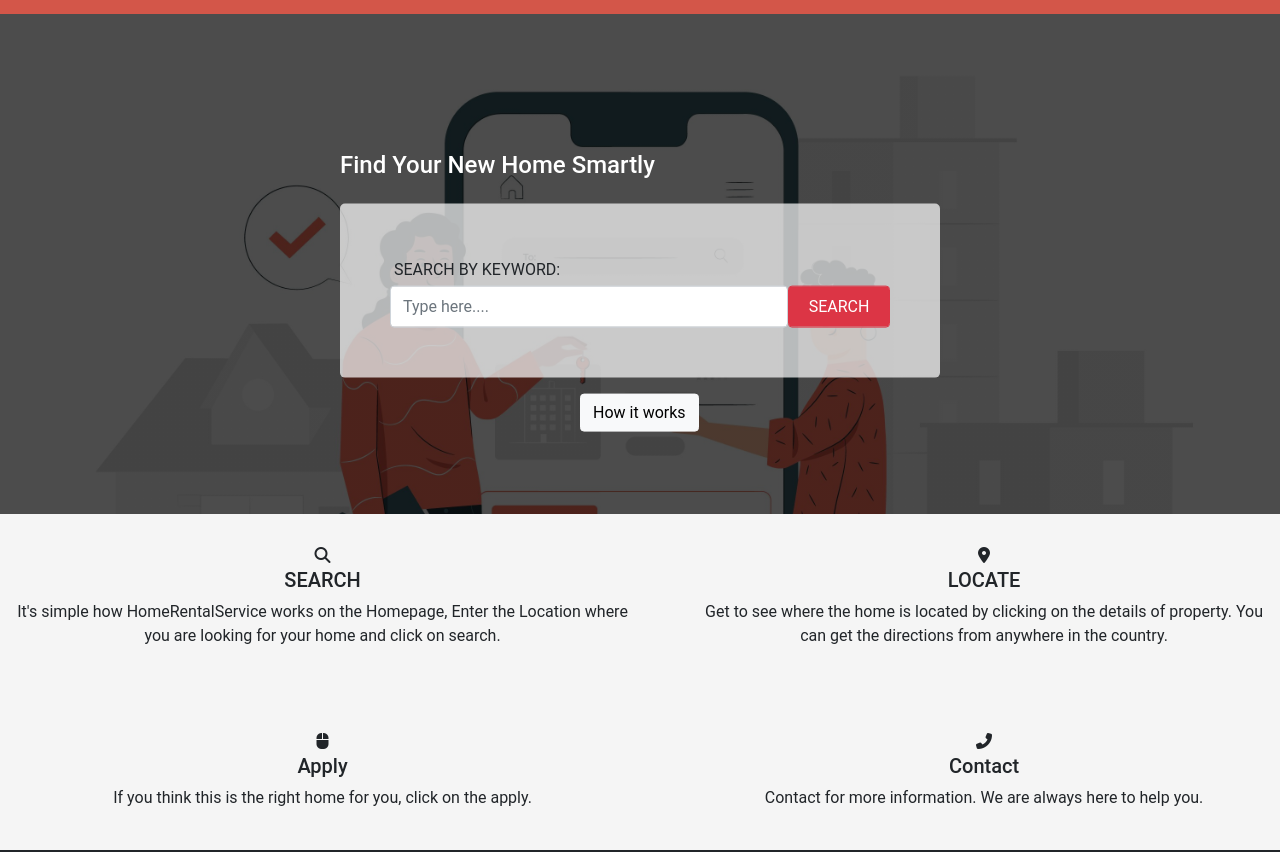
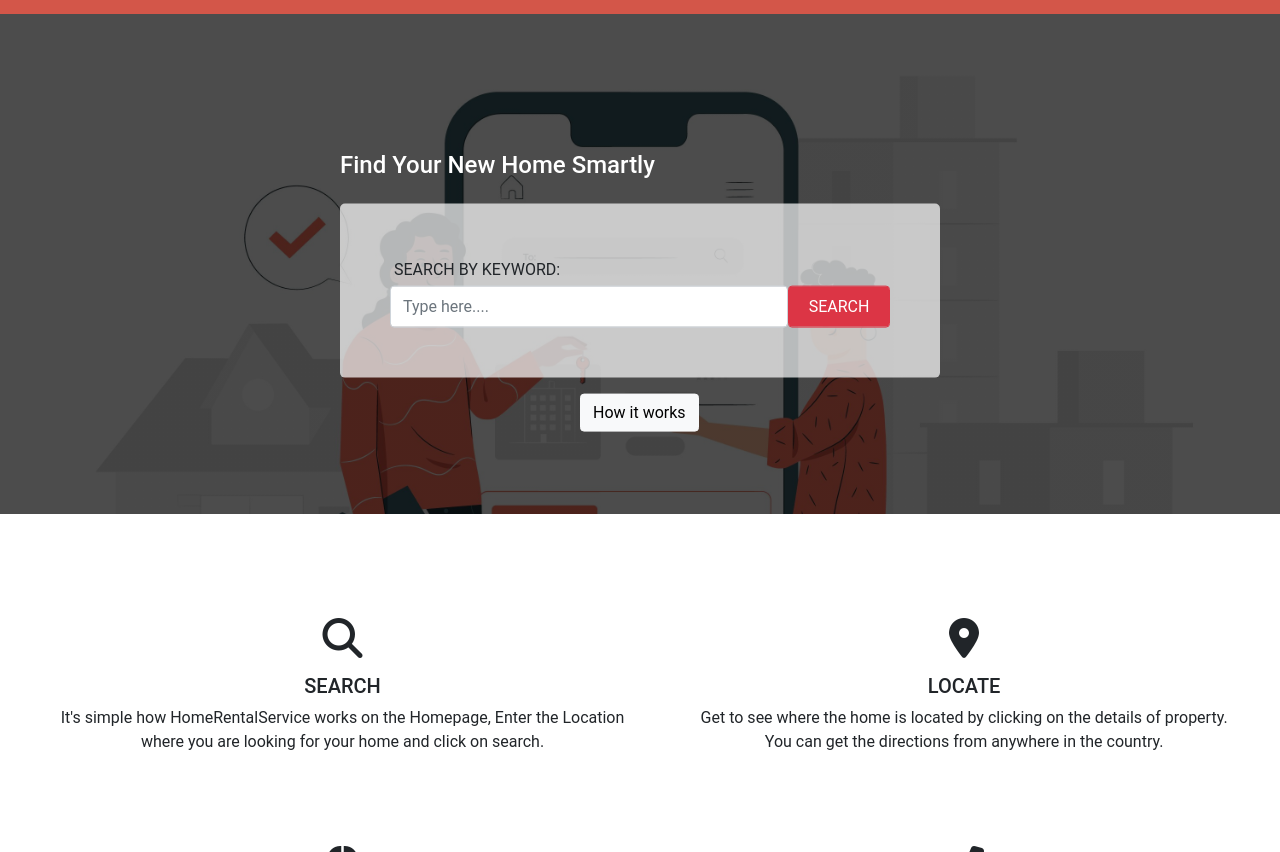
Before and after one commit to mahbubul14/house_rent, a website: page index.html in a window 1280 px wide. Shown: the part 66-918 px from the top of the page. Drawn offline with nearby package versions, Linux system fonts and the light colour scheme.

Commit message:
Update design for how it works section

```diff
--- a/index.html
+++ b/index.html
@@ -57,24 +57,24 @@
       </section>
       <section>
         <div>
-          <div class="grid-container bg-whitesmoke">
-            <div class="text-center">
-              <i class="fas fa-search"></i>
+          <div class="grid-container p-5">
+            <div class="grid-t-box text-center">
+              <i class="fas fa-search fs-1 p-3"></i>
               <h5>SEARCH</h5>
               <p>It's simple how HomeRentalService works on the Homepage, Enter the Location where you are looking for your home and click on search.</p>
             </div>
-            <div class="text-center">
-              <i class="fas fa-map-marker-alt"></i>
+            <div class="grid-t-box text-center">
+              <i class="fas fa-map-marker-alt fs-1 p-3"></i>
               <h5>LOCATE</h5>
               <p>Get to see where the home is located by clicking on the details of property. You can get the directions from anywhere in the country.</p>
             </div>
-            <div class="text-center">
-              <i class="fas fa-mouse"></i>
+            <div class="grid-t-box text-center">
+              <i class="fas fa-mouse fs-1 p-3"></i>
               <h5>Apply</h5>
               <p>If you think this is the right home for you, click on the apply.</p>
             </div>
-            <div class="text-center">
-              <i class="fas fa-phone-alt"></i>
+            <div class="grid-t-box text-center">
+              <i class="fas fa-phone-alt fs-1 p-3"></i>
               <h5>Contact</h5>
               <p>Contact for more information. We are always here to help you.</p>
             </div>
--- a/style.css
+++ b/style.css
@@ -69,6 +69,10 @@ form .btn {
 
 .button-work {
   left: 40%;
+}
+
+.grid-t-box {
+  padding-top: 40px;
 }
 
 /* ...............footer section.............. */
@@ -180,11 +184,6 @@ ul a {
     padding-bottom: 10px;
   }
 
-  .grid-container div {
-    padding-bottom: 30px;
-    margin-top: 20px;
-  }
-
   .footer-2 {
     display: flex;
     justify-content: space-between;
@@ -247,11 +246,6 @@ ul a {
     padding: 10px;
   }
 
-  .grid-container div {
-    padding-bottom: 30px;
-    margin-top: 20px;
-  }
-
   .footer-2 {
     display: flex;
     justify-content: space-between;
```
